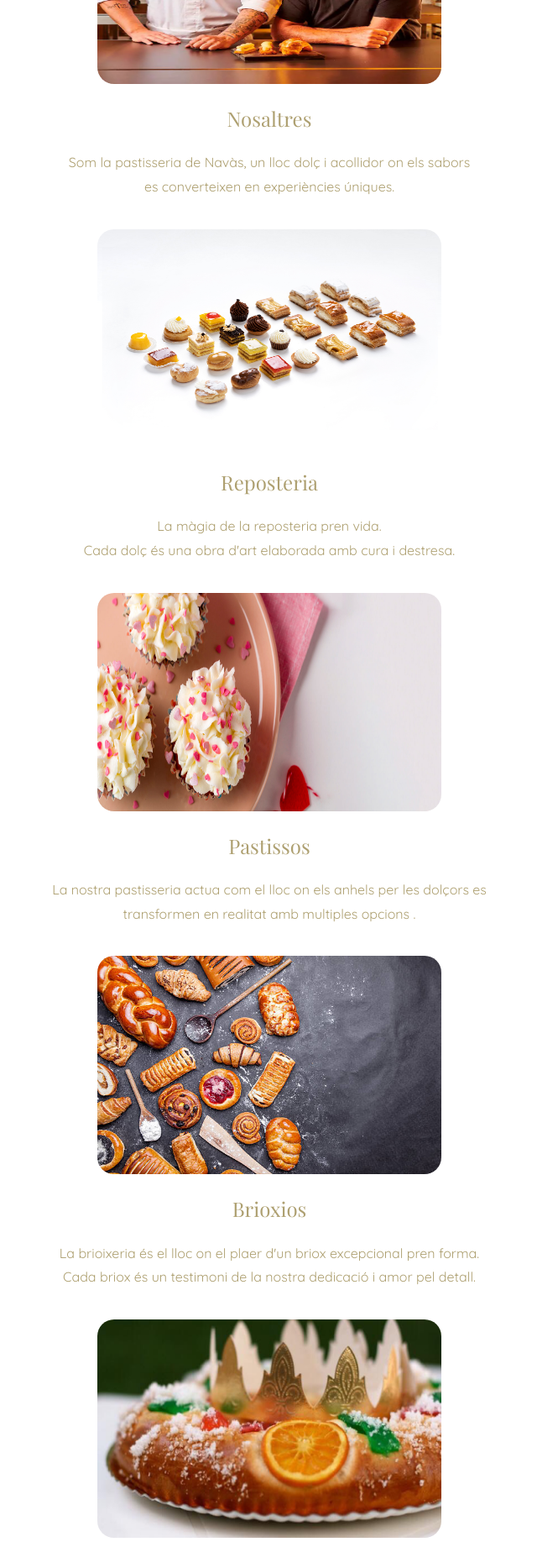
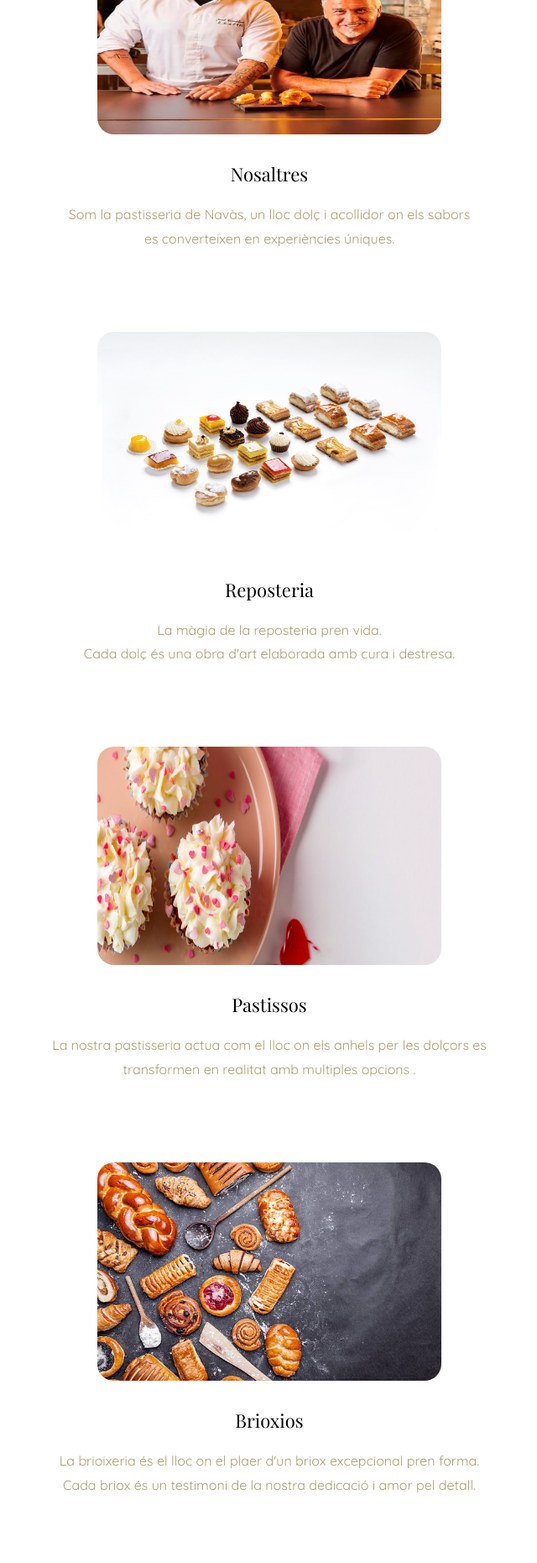
Before and after one commit to danicampdelacreu/pasteleria-casellas_react.js, a React (Create React App) app: page / in a window 1280 px wide. Shown: the part 660-2521 px from the top of the page at 84% size, without its empty margins (319-959 px from the left). Built offline with nearby package versions, Linux system fonts and the light colour scheme.

Commit message:
Espacios Css routes p h2 etc..

```diff
--- a/src/routes/bebidas/Bebidas.css
+++ b/src/routes/bebidas/Bebidas.css
@@ -16,6 +16,7 @@
     justify-content: center;
     font-size: 28px;
     font-family: 'Playfair Display', serif;
+    margin-top: 60px;
 }
 
 .drinksGeneral p {
@@ -26,6 +27,7 @@
     font-size: 16px;
     color: #aea071;
     font-family: 'Quicksand', sans-serif;
+    margin-bottom: 100px;
 }
 
 .drinksCava img,
@@ -100,14 +102,14 @@
     position: absolute;
     margin-right: 0px;
     background: linear-gradient(to bottom, transparent, #aea071);
-    color: white;
+    color:black;
     border-radius: 30px;
     margin-left: 50px;
     font-size: 16px;
     height: 40px;
     width: 180px;
     text-align: center;
-    line-height:2px;
+
 }
 
 .cava1In h3,
@@ -124,6 +126,8 @@
 .rata2In h3,
 .rata3In h3{
     font-family: 'Playfair Display', serif;
+    line-height:12px;
+    font-size: 16px;
 }
 
 .drinksTypes img:hover+.cava1In h3,
--- a/src/routes/brioxeria/Brioxeria.css
+++ b/src/routes/brioxeria/Brioxeria.css
@@ -16,6 +16,7 @@
     justify-content: center;
     font-size: 28px;
     font-family: 'Playfair Display', serif;
+    margin-top: 60px;
 }
 
 .briGeneral p {
@@ -26,6 +27,7 @@
     font-size: 16px;
     color: #aea071;
     font-family: 'Quicksand', sans-serif;
+    margin-bottom: 100px;
 }
 .briTypes img {
     display: block;
@@ -78,7 +80,7 @@
     position: absolute;
     margin-right: 0px;
     background: linear-gradient(to bottom, transparent, #aea071);
-    color: white;
+    color: black;
     border-radius: 30px;
     margin-left: 50px;
     font-size: 16px;
@@ -97,7 +99,8 @@
     justify-content: center;
     font-family: 'Playfair Display', serif;
     text-align: center;
-    line-height:2px;
+    line-height:12px;
+    font-size: 16px;
 }
 
 .briTypes img:hover+.briCroisBigIn h3,
--- a/src/routes/home/Home.css
+++ b/src/routes/home/Home.css
@@ -14,7 +14,8 @@
     height: 260px;
     width: 410px;
     border-radius: 20px;
-    margin-top: 20px;
+    margin-top: 80px;
+    margin-bottom: 10px;
 }
 
 
@@ -38,7 +39,7 @@
 
 .homeTeam {
     position: relative;
-    padding-top: 20px; /* Ajusta el espacio para el efecto de borde */
+    padding-top: 20px;
 }
 
 .homeTeam::before {
@@ -68,13 +69,14 @@
 .homeTeam a {
     display: inline-block;
     background-color: white;
-    color: #aea071;
+    color:black;
     text-decoration: none;
     transition: background-color 0.3s, color 0.3s, transform 0.3s;
     width: 300px;
     margin-top: 20px;
-    font-size:24px;
+    font-size:22px;
     text-align: center;
+    line-height: 35px;
     border-radius: 20px 20px;
 
 }
@@ -107,13 +109,14 @@
 .homeRepost a {
     display: inline-block;
     background-color: white;
-    color: #aea071;
+    color: black;
     text-decoration: none;
     transition: background-color 0.3s, color 0.3s, transform 0.3s;
     width: 300px;
     margin-top: 20px;
-    font-size:24px;
+    font-size:22px;
     text-align: center;
+    line-height: 35px;
 }
 
 .homeRepost a:hover {
@@ -143,13 +146,14 @@
 .homePastel a {
     display: inline-block;
     background-color: white;
-    color: #aea071;
+    color: black;
     text-decoration: none;
     transition: background-color 0.3s, color 0.3s, transform 0.3s;
     width: 300px;
     margin-top: 20px;
-    font-size:24px;
+    font-size:22px;
     text-align: center;
+    line-height: 35px;
 }
 
 .homePastel a:hover {
@@ -179,13 +183,14 @@
 .homeBriox a {
     display: inline-block;
     background-color: white;
-    color: #aea071;
+    color: black;
     text-decoration: none;
     transition: background-color 0.3s, color 0.3s, transform 0.3s;
     width: 300px;
     margin-top: 20px;
-    font-size:24px;
+    font-size:22px;
     text-align: center;
+    line-height: 35px;
 }
 
 .homeBriox a:hover {
@@ -215,13 +220,14 @@
 .homeDays a {
     display: inline-block;
     background-color: white;
-    color: #aea071;
+    color: black;
     text-decoration: none;
     transition: background-color 0.3s, color 0.3s, transform 0.3s;
     width: 300px;
     margin-top: 20px;
-    font-size:24px;
+    font-size:22px;
     text-align: center;
+    line-height: 35px;
 }
 
 .homeDays a:hover {
@@ -251,13 +257,14 @@
 .homeDrinks a {
     display: inline-block;
     background-color: white;
-    color: #aea071;
+    color: black;
     text-decoration: none;
     transition: background-color 0.3s, color 0.3s, transform 0.3s;
     width: 300px;
     margin-top: 20px;
-    font-size:24px;
+    font-size:22px;
     text-align: center;
+    line-height: 35px;
 }
 
 .homeDrinks a:hover {
--- a/src/routes/pasteleria/Pasteleria.css
+++ b/src/routes/pasteleria/Pasteleria.css
@@ -16,6 +16,7 @@
     justify-content: center;
     font-size: 28px;
     font-family: 'Playfair Display', serif;
+    margin-top: 60px;
 }
 
 .pasteGeneral p {
@@ -26,6 +27,7 @@
     font-size: 16px;
     color: #aea071;
     font-family: 'Quicksand', sans-serif;
+    margin-bottom: 100px;
 }
 
 .pasteTypes img {
@@ -90,7 +92,7 @@
     position: absolute;
     margin-right: 0px;
     background: linear-gradient(to bottom, transparent, #aea071);
-    color: white;
+    color: black;
     border-radius: 30px;
     margin-left: 50px;
     font-size: 16px;
@@ -114,7 +116,8 @@
     justify-content: center;
     font-family: 'Playfair Display', serif;
     text-align: center;
-    line-height:2px;
+    line-height:12px;
+    font-size: 16px;
 }
 
 .pasteTypes img:hover+.pasteNataIn h3,
--- a/src/routes/reposteria/Reposteria.css
+++ b/src/routes/reposteria/Reposteria.css
@@ -17,6 +17,7 @@
     justify-content: center;
     font-size: 28px;
     font-family: 'Playfair Display', serif;
+    margin-top: 60px;
 }
 
 .repoGeneral p {
@@ -27,6 +28,7 @@
     font-size: 16px;
     color: #aea071;
     font-family: 'Quicksand', sans-serif;
+    margin-bottom: 100px;
 }
 
 .repoTypes img {
@@ -94,7 +96,7 @@
     position: absolute;
     margin-right: 0px;
     background: linear-gradient(to bottom, transparent, #aea071);
-    color: white;
+    color:black;
     border-radius: 30px;
     margin-left: 50px;
     font-size: 16px;
@@ -119,7 +121,8 @@
     justify-content: center;
     font-family: 'Playfair Display', serif;
     text-align: center;
-    line-height:2px;
+    line-height:12px;
+    font-size: 16px;
 }
 
 .repoTypes img:hover +.repoLioIn h3,
--- a/src/routes/team/Team.css
+++ b/src/routes/team/Team.css
@@ -1,4 +1,6 @@
-
+.teamGeneral{
+    margin-bottom: 100px;
+}
 .teamGeneral a{
     font-family: 'Playfair Display', serif;
 }
@@ -22,6 +24,7 @@
     justify-content: center;
     font-size: 28px;
     font-family: 'Playfair Display', serif;
+    margin-top: 60px;
 }
 
 .teamGeneral p {
```
